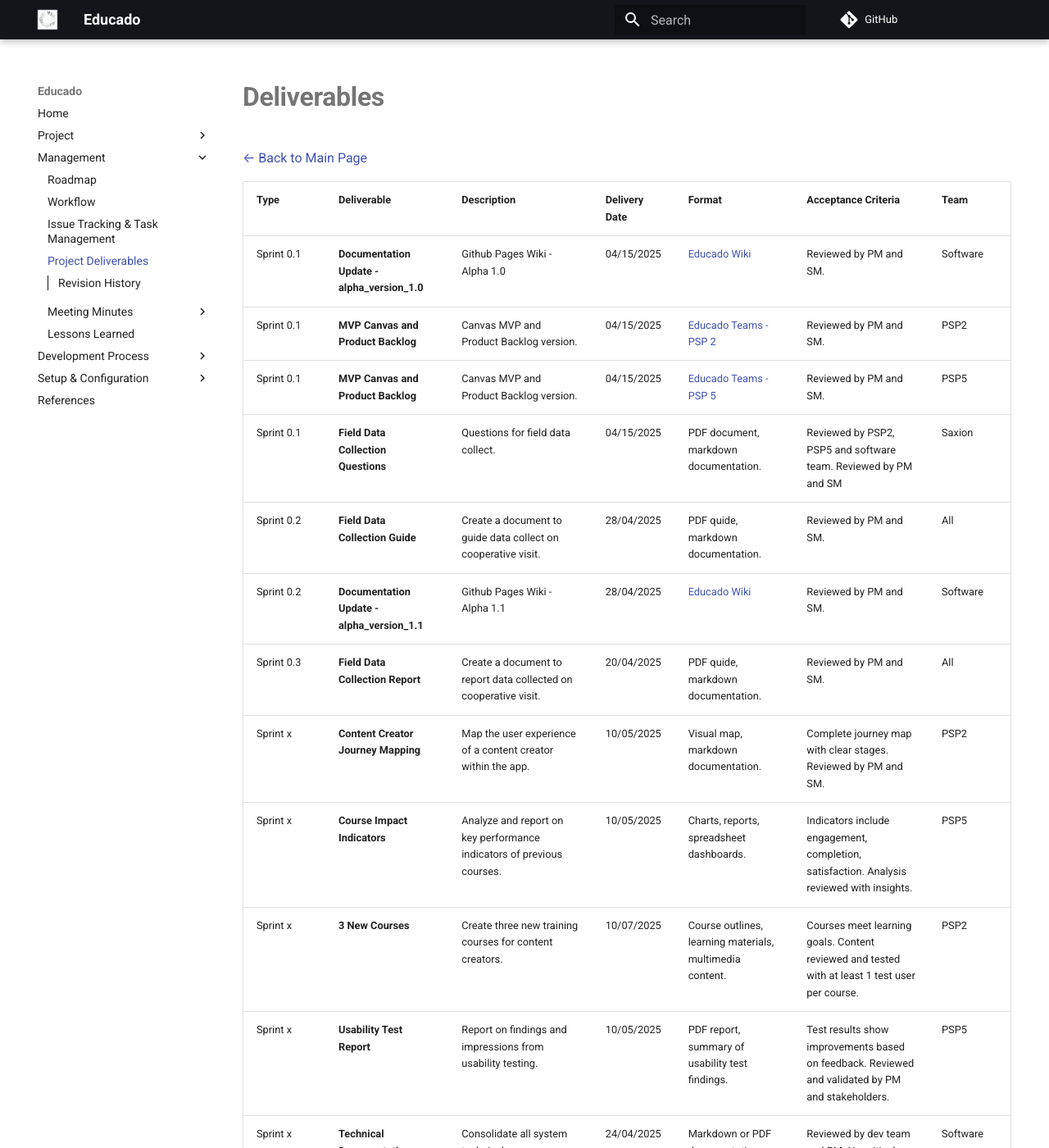
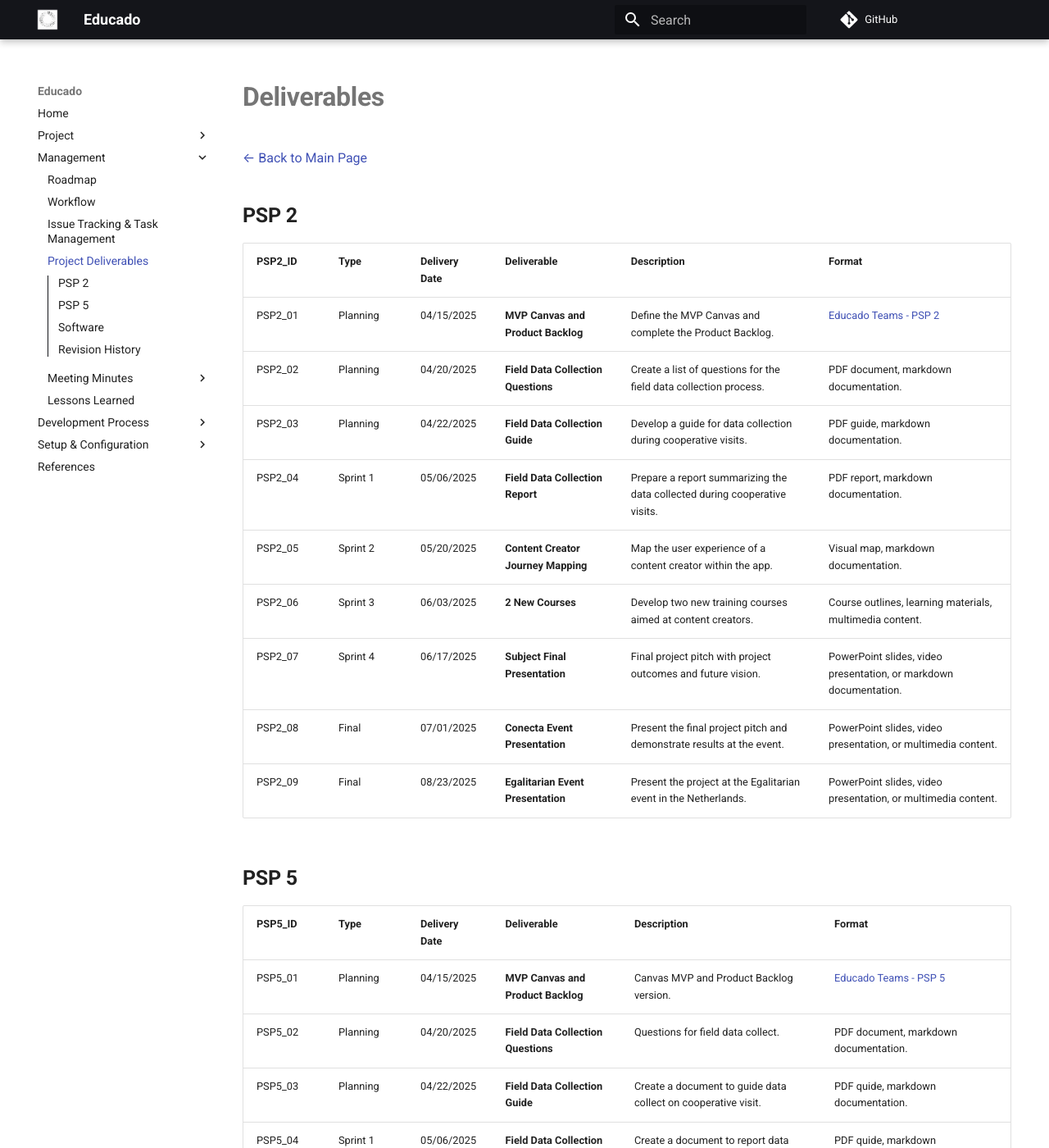
Before and after one commit to ErasmusEgalitarian/educado-docs, an MkDocs documentation site: the page built from docs/project/management/deliverables.md, in a window 1280 px wide and 1400 px high. Shown: the whole window at 82% size. Built offline with MkDocs 1.6.1 and Material for MkDocs 9.7.7, drawn with Linux system fonts in a browser that asks for light colours; comment, search, counter and statistics services are not loaded; some of the changed text lies outside the part shown.

Commit message:
Deliverables imrpove

```diff
--- a/docs/project/management/deliverables.md
+++ b/docs/project/management/deliverables.md
@@ -3,22 +3,54 @@
 
 [← Back to Main Page](../../index.md)
 
-| Type       | Deliverable                                  | Description                                                                                                   | Delivery Date | Format                                                                                                                      | Acceptance Criteria                                                                              | Team      |
-|------------|----------------------------------------------|---------------------------------------------------------------------------------------------------------------|---------------|-----------------------------------------------------------------------------------------------------------------------------|--------------------------------------------------------------------------------------------------|-----------|
-| Sprint 0.1 | **Documentation Update - alpha_version_1.0** | Github Pages Wiki - Alpha 1.0                                                                                 | 04/15/2025    | [Educado Wiki](https://erasmusegalitarian.github.io/educado-docs/)                                                          | Reviewed by PM and SM.                                                                           | Software  |
-| Sprint 0.1 | **MVP Canvas and Product Backlog**           | Canvas MVP and Product Backlog version.                                                                       | 04/15/2025    | [Educado Teams - PSP 2](https://unbbr.sharepoint.com/:f:/s/EGP_SDG/EvNBg-hBVtVGvyPH827wxOgBcMnOD9OiZ9_ot-slPfxjZw?e=RsIhSY) | Reviewed by PM and SM.                                                                           | PSP2      |
-| Sprint 0.1 | **MVP Canvas and Product Backlog**           | Canvas MVP and Product Backlog version.                                                                       | 04/15/2025    | [Educado Teams - PSP 5](https://unbbr.sharepoint.com/:f:/s/EGP_SDG/EvNBg-hBVtVGvyPH827wxOgBcMnOD9OiZ9_ot-slPfxjZw?e=RsIhSY) | Reviewed by PM and SM.                                                                           | PSP5      |
-| Sprint 0.1 | **Field Data Collection Questions**          | Questions for field data collect.                                                                             | 04/15/2025    | PDF document, markdown documentation.                                                                                       | Reviewed by PSP2, PSP5 and software team. Reviewed by PM and SM                                  | Saxion    |
-| Sprint 0.2 | **Field Data Collection Guide**              | Create a document to guide data collect on cooperative visit.                                                 | 28/04/2025    | PDF quide, markdown documentation.                                                                                          | Reviewed by PM and SM.                                                                           | All       |
-| Sprint 0.2 | **Documentation Update - alpha_version_1.1** | Github Pages Wiki - Alpha 1.1                                                                                 | 28/04/2025    | [Educado Wiki](https://erasmusegalitarian.github.io/educado-docs/)                                                          | Reviewed by PM and SM.                                                                           | Software  |
-| Sprint 0.3 | **Field Data Collection Report**             | Create a document to report data collected on cooperative visit.                                              | 20/04/2025    | PDF quide, markdown documentation.                                                                                          | Reviewed by PM and SM.                                                                           | All       |
-| Sprint x   | **Content Creator Journey Mapping**          | Map the user experience of a content creator within the app.                                                  | 10/05/2025    | Visual map, markdown documentation.                                                                                         | Complete journey map with clear stages. Reviewed by PM and SM.                                   | PSP2      |
-| Sprint x   | **Course Impact Indicators**                 | Analyze and report on key performance indicators of previous courses.                                         | 10/05/2025    | Charts, reports, spreadsheet dashboards.                                                                                    | Indicators include engagement, completion, satisfaction. Analysis reviewed with insights.        | PSP5      |
-| Sprint x   | **3 New Courses**                            | Create three new training courses for content creators.                                                       | 10/07/2025    | Course outlines, learning materials, multimedia content.                                                                    | Courses meet learning goals. Content reviewed and tested with at least 1 test user per course.   | PSP2      |
-| Sprint x   | **Usability Test Report**                    | Report on findings and impressions from usability testing.                                                    | 10/05/2025    | PDF report, summary of usability test findings.                                                                             | Test results show improvements based on feedback. Reviewed and validated by PM and stakeholders. | PSP5      |
-| Sprint x   | **Technical Documentation Consolidation**    | Consolidate all system technical documentation.                                                               | 24/04/2025    | Markdown or PDF documentation.                                                                                              | Reviewed by dev team and PM. No critical gaps identified.                                        | Software  |
-| Sprint x   | **Software Stable MVP Version**              | Deliver a stable version of the MVP (Minimum Viable Product).                                                 | 10/07/2025    | Deployed software version, release notes.                                                                                   | All critical features implemented and tested. No showstopper bugs. Approved by PM and QA team.   | Software  |
-| Sprint x   | **Final Report**                             | Final report consolidating the outcomes of the project, including metrics, achievements, and lessons learned. | 18/07/2025    | PDF document or markdown file.                                                                                              | All project outcomes documented. Approved by PM and all teams.                                   | All Teams |
+## **PSP 2**
+
+| PSP2_ID | Type     | Delivery Date | Deliverable                         | Description                                                                | Format                                                                                                                      |
+|---------|----------|---------------|-------------------------------------|----------------------------------------------------------------------------|-----------------------------------------------------------------------------------------------------------------------------|
+| PSP2_01 | Planning | 04/15/2025    | **MVP Canvas and Product Backlog**  | Define the MVP Canvas and complete the Product Backlog.                    | [Educado Teams - PSP 2](https://unbbr.sharepoint.com/:f:/s/EGP_SDG/EvNBg-hBVtVGvyPH827wxOgBcMnOD9OiZ9_ot-slPfxjZw?e=RsIhSY) |
+| PSP2_02 | Planning | 04/20/2025    | **Field Data Collection Questions** | Create a list of questions for the field data collection process.          | PDF document, markdown documentation.                                                                                       |
+| PSP2_03 | Planning | 04/22/2025    | **Field Data Collection Guide**     | Develop a guide for data collection during cooperative visits.             | PDF guide, markdown documentation.                                                                                          |
+| PSP2_04 | Sprint 1 | 05/06/2025    | **Field Data Collection Report**    | Prepare a report summarizing the data collected during cooperative visits. | PDF report, markdown documentation.                                                                                         |
+| PSP2_05 | Sprint 2 | 05/20/2025    | **Content Creator Journey Mapping** | Map the user experience of a content creator within the app.               | Visual map, markdown documentation.                                                                                         |
+| PSP2_06 | Sprint 3 | 06/03/2025    | **2 New Courses**                   | Develop two new training courses aimed at content creators.                | Course outlines, learning materials, multimedia content.                                                                    |
+| PSP2_07 | Sprint 4 | 06/17/2025    | **Subject Final Presentation**      | Final project pitch with project outcomes and future vision.               | PowerPoint slides, video presentation, or markdown documentation.                                                           |
+| PSP2_08 | Final    | 07/01/2025    | **Conecta Event Presentation**      | Present the final project pitch and demonstrate results at the event.      | PowerPoint slides, video presentation, or multimedia content.                                                               |
+| PSP2_09 | Final    | 08/23/2025    | **Egalitarian Event Presentation**  | Present the project at the Egalitarian event in the Netherlands.           | PowerPoint slides, video presentation, or multimedia content.                                                               |
+
+## **PSP 5**
+
+| PSP5_ID | Type     | Delivery Date | Deliverable                         | Description                                                           | Format                                                                                                                      |
+|---------|----------|---------------|-------------------------------------|-----------------------------------------------------------------------|-----------------------------------------------------------------------------------------------------------------------------|
+| PSP5_01 | Planning | 04/15/2025    | **MVP Canvas and Product Backlog**  | Canvas MVP and Product Backlog version.                               | [Educado Teams - PSP 5](https://unbbr.sharepoint.com/:f:/s/EGP_SDG/EvNBg-hBVtVGvyPH827wxOgBcMnOD9OiZ9_ot-slPfxjZw?e=RsIhSY) |
+| PSP5_02 | Planning | 04/20/2025    | **Field Data Collection Questions** | Questions for field data collect.                                     | PDF document, markdown documentation.                                                                                       |
+| PSP5_03 | Planning | 04/22/2025    | **Field Data Collection Guide**     | Create a document to guide data collect on cooperative visit.         | PDF quide, markdown documentation.                                                                                          |
+| PSP5_04 | Sprint 1 | 05/06/2025    | **Field Data Collection Report**    | Create a document to report data collected on cooperative visit.      | PDF quide, markdown documentation.                                                                                          |
+| PSP5_05 | Sprint 2 | 05/20/2025    | **Course Impact Indicators**        | Analyze and report on key performance indicators of previous courses. | Charts, reports, spreadsheet dashboards.                                                                                    |
+| PSP5_06 | Sprint 3 | 06/03/2025    | **Usability Test Report**           | Report on findings and impressions from usability testing.            | PDF report, summary of usability test findings.                                                                             |
+| PSP5_07 | Sprint 4 | 06/17/2025    | **Subject Final Presentation**      | Present the final project pitch and demonstrate results at the event. | PowerPoint slides, video presentation, or multimedia content.                                                               |
+| PSP5_08 | Final    | 07/01/2025    | **Conecta Event Presentation**      | Present the final project pitch and demonstrate results at the event. | PowerPoint slides, video presentation, or multimedia content.                                                               |
+| PSP5_09 | Final    | 08/23/2025    | **Egalitarian Event Presentation**  | Present the project at the Egalitarian event in the Netherlands.      | PowerPoint slides, video presentation, or multimedia content.                                                               |
+
+## **Software**
+
+| Software_ID | Type     | Delivery Date | Deliverable                              | Description                                                                   | Format                                                             |
+|-------------|----------|---------------|------------------------------------------|-------------------------------------------------------------------------------|--------------------------------------------------------------------|
+| Software_01 | Planning | 04/15/2025    | **Documentation Update - alpha_v_1.0**   | Wiki - Project Overview, Vision, Objectives and Stakeholders                  | [Educado Wiki](https://erasmusegalitarian.github.io/educado-docs/) |
+| Software_02 | Planning | 04/20/2025    | **Field Data Collection Questions**      | Questions for field data collect.                                             | PDF document, markdown documentation.                              |
+| Software_03 | Planning | 04/22/2025    | **Field Data Collection Guide**          | Create a document to guide data collect on cooperative visit.                 | PDF quide, markdown documentation.                                 |
+| Software_04 | Planning | 04/28/2025    | **Documentation Update - alpha_v_1.1**   | Wiki - Product Overview, Backlog, MVP 1                                       | [Educado Wiki](https://erasmusegalitarian.github.io/educado-docs/) |
+| Software_05 | Planning | 05/12/2025    | **Field Data Collection Report**         | Create a document to report data collected on cooperative visit.              | PDF quide, markdown documentation.                                 |
+| Software_06 | Planning | 05/12/2025    | **Documentation Update - alpha_v_1.2**   | Wiki - API, Arquitecture, Database, Tools, Lessons learned                    | [Educado Wiki](https://erasmusegalitarian.github.io/educado-docs/) |
+| Software_07 | Sprint 1 | 05/26/2025    | **Documentation Update - alpha_v_2.0**   | Wiki - Compliance Mapping                                                     | [Educado Wiki](https://erasmusegalitarian.github.io/educado-docs/) |
+| Software_08 | Sprint 2 | 06/09/2025    | **Documentation Update - alpha_v_2.1**   | Wiki - Technical refactoring plan                                             | [Educado Wiki](https://erasmusegalitarian.github.io/educado-docs/) |
+| Software_09 | Sprint 3 | 06/23/2025    | **Documentation Update - alpha_v_3.0**   | Wiki - Technical refactoring report v1.0                                      | [Educado Wiki](https://erasmusegalitarian.github.io/educado-docs/) |
+| Software_10 | Sprint 4 | 07/07/2025    | **Documentation Update - alpha_v_3.1**   | Wiki - Technical refactoring report v1.1                                      | [Educado Wiki](https://erasmusegalitarian.github.io/educado-docs/) |
+| Software_11 | Sprint 5 | 07/21/2025    | **Documentation Update - alpha_v_3.2**   | Wiki - Technical refactoring report v1.2                                      | [Educado Wiki](https://erasmusegalitarian.github.io/educado-docs/) |
+| Software_12 | Sprint 6 | 08/04/2025    | **Documentation Update - alpha_v_3.3**   | Wiki - Technical refactoring report v1.3                                      | [Educado Wiki](https://erasmusegalitarian.github.io/educado-docs/) |
+| Software_13 | Final    | 08/15/2025    | **Technical Documentation - beta_v_1.0** | Consolidate all system technical documentation.                               | Markdown or PDF documentation.                                     |
+| Software_14 | Final    | 08/15/2025    | **Software MVP1 - Stable Version**       | Deliver a stable version of the MVP (Minimum Viable Product).                 | Deployed software version, release notes.                          |
+| Software_15 | Final    | 08/15/2025    | **Final Report**                         | Final report consolidating the outcomes of the project.                       | PDF document or markdown file.                                     |
+| Software_16 | Final    | 08/23/2025    | **Final Presentation**                   | Final presentation consolidating the outcomes of the project for Saxion Event | PDF document, markdown file or PowerPoint                          |
 
 ## Revision History
 
```
Also changed, not shown: docs/project/management/roadmap.md (+2 -2 lines).
